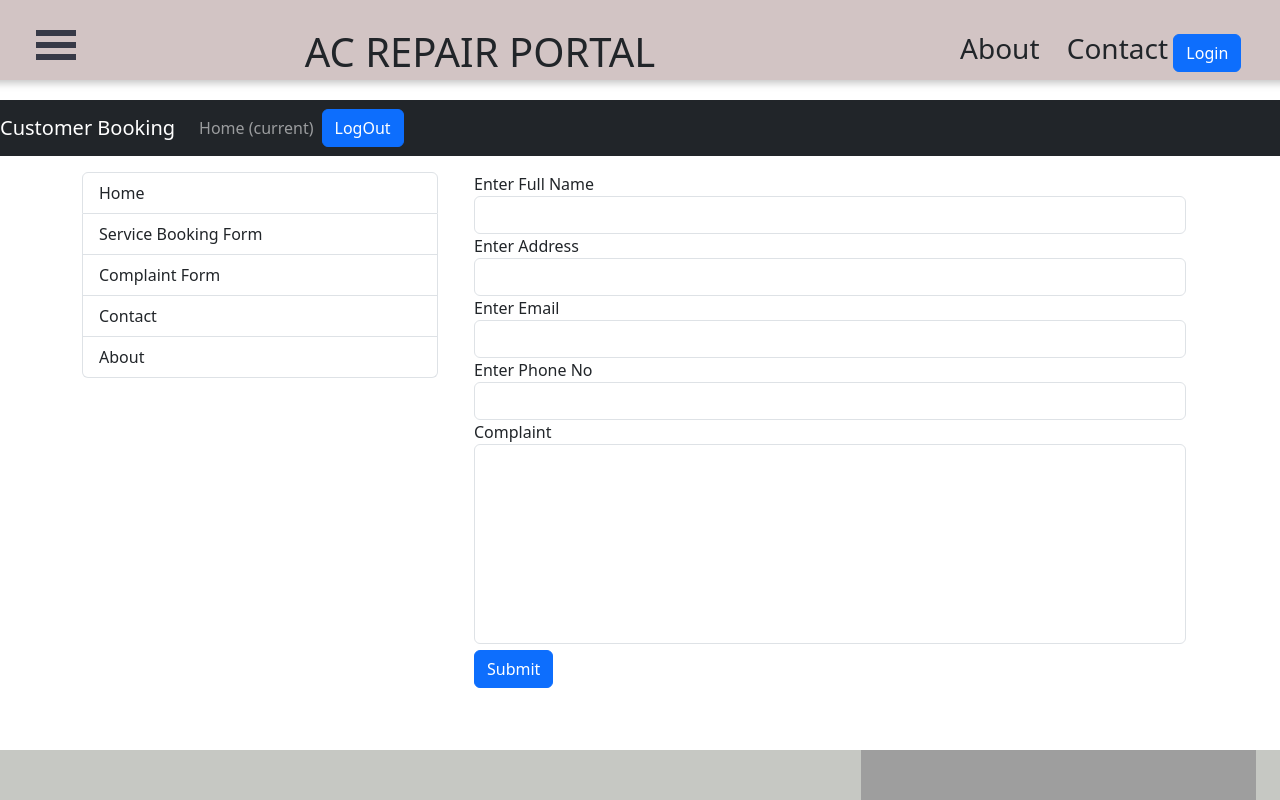
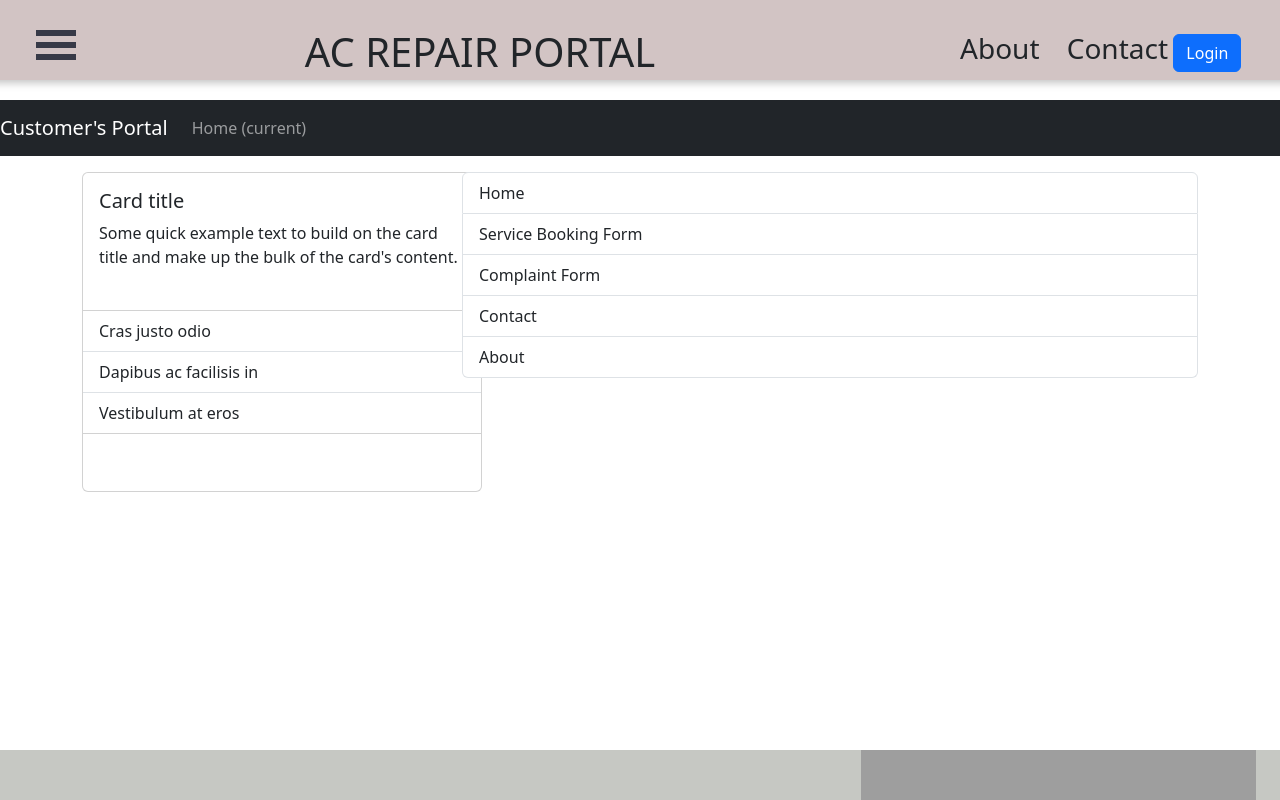
Before and after one commit to mylariprasad/AC-Service-Portal, a React (Create React App) app: page /Customer_bking_rendered in a window 1280 px wide. Built offline with nearby package versions, Linux system fonts and the light colour scheme; grey boxes are pictures that could not be loaded.

Commit message:
shoel changes

```diff
--- a/package.json
+++ b/package.json
@@ -14,6 +14,7 @@
     "@testing-library/user-event": "^13.5.0",
     "axios": "^1.4.0",
     "bootstrap": "^5.3.0",
+    "font-awesome": "^4.7.0",
     "react": "^18.2.0",
     "react-burger-menu": "^3.0.9",
     "react-circular-progressbar": "^2.1.0",
--- a/src/App.js
+++ b/src/App.js
@@ -14,6 +14,7 @@ import ListCustomerComponent from './components/ListCustomerComponent';
 import ListDeviceComponent from './components/ListDeviceComponent';
 import AddDeviceComponent from './components/AddDeviceComponent';
 import Customer_bking_rendered from './components/CustomerBooking/Customer_bking_rendered';
+import ComplainForm from './components/CustomerBooking/ComplainForm';
 
 
 function App() {
@@ -40,7 +41,7 @@ function App() {
       <Route path = "/add-device" element = {<AddDeviceComponent/>} ></Route>
       <Route path="/edit-device/:id" element={<AddDeviceComponent/>}></Route>
       <Route path="/Customer_bking_rendered" element={<Customer_bking_rendered/>}></Route>
-
+      <Route path="/ComplainForm" element={<ComplainForm/>}></Route>
       </Routes>
 
 
--- a/src/components/AddRepairComponent.js
+++ b/src/components/AddRepairComponent.js
@@ -54,72 +54,79 @@ const AddRepairComponent = () => {
     // eslint-disable-next-line react-hooks/exhaustive-deps
   }, []);
 
-  const title = id ? 'Update Repair' : 'Add Repair';
+  const title = id ? 'Update Repair' : 'Book a New Repair Service !';
 
   return (
     <div>
       <br />
       <div className="container">
         <div className="row">
-          <div className="card col-md-6 offset-md-3 offset-md-3">
-            <h2 className="text-center">{title}</h2>
-            <div className="card-body">
+          <div className="card col-md-8 offset-md-3 offset-md-3">
+            <h1 className="text-center">{title}</h1>
+            <div className="card-body-md-8">
               <form>
                 <div className="form-group mb-2">
-                  <label className="form-label">Repair Name:</label>
+
+                  <label className="form-label"><h3>Repair Name:</h3></label>
+
                   <input
                     type="text"
+
                     placeholder="Enter repair name"
                     name="repName"
-                    className="form-control"
+                    className="form-control form-control-lg"
                     value={repName}
                     onChange={(e) => setRepName(e.target.value)}
                     required
                   />
                 </div>
+
                 <div className="form-group mb-2">
-                  <label className="form-label">Customer ID:</label>
+                  <label className="form-label"><h3>Customer ID:</h3></label>
                   <input
                     type="text"
                     placeholder="Enter customer ID"
                     name="custId"
-                    className="form-control"
+                    className="form-control form-control-lg"
                     value={custId}
                     onChange={(e) => setCustId(e.target.value)}
                     required
                   />
                 </div>
+
                 <div className="form-group mb-2">
-                  <label className="form-label">Device ID:</label>
+                  <label className="form-label"><h3>Device ID:</h3></label>
                   <input
                     type="text"
                     placeholder="Enter device ID"
                     name="deviceId"
-                    className="form-control"
+                    className="form-control form-control-lg"
                     value={deviceId}
                     onChange={(e) => setDeviceId(e.target.value)}
                     required
                   />
                 </div>
+
                 <div className="form-group mb-2">
-                  <label className="form-label">Description:</label>
+                  <label className="form-label"><h3>Description:</h3></label>
                   <input
                     type="text"
                     placeholder="Enter description"
                     name="des"
-                    className="form-control"
+                    className="form-control form-control-lg"
                     value={des}
                     onChange={(e) => setDes(e.target.value)}
                     required
                   />
                 </div>
+
                 <div className="form-group mb-2">
-                  <label className="form-label">Status:</label>
+                  <label className="form-label"><h3>Status:</h3></label>
                   <input
                     type="text"
                     placeholder="Enter status"
                     list="browsers" name="myStatus"
-                    className="form-control"
+                    className="form-control form-control-lg"
                     value={status}
                     onChange={(e) => setStatus(e.target.value)}
                     required
@@ -134,8 +141,9 @@ const AddRepairComponent = () => {
                 <button className="btn btn-success" onClick={saveRepair}>
                   Submit
                 </button>
-                <Link to="/repairs" className="btn btn-danger">
-                  Cancel
+                 &emsp;&emsp;
+                <Link to="/Customer_bking_rendered" className="btn btn-danger">
+                   Cancel
                 </Link>
               </form>
             </div>
--- a/src/components/CustomerBooking/RequetForm.js
+++ b/src/components/CustomerBooking/ComplainForm.js
@@ -1,7 +1,7 @@
 import React from 'react'
 import { ToastContainer, toast } from 'react-toastify'
 
-export default function RequetForm() {
+export default function ComplainForm() {
 
     function SaveButton(){
         toast.success("Successfully Submited");
@@ -14,7 +14,9 @@ export default function RequetForm() {
         <ToastContainer theme="light" autoClose={2500}/>
         <form className='container'>
             <div className="form-group">
-                <label>Enter Full Name</label> <input type="text" className="form-control" name="name" />
+                     <h2> Lodge your grievances and complaints   </h2>
+                     <br/>
+            <label>Enter Full Name</label> <input type="text" className="form-control" name="name" />
             </div>
 
             <div className="form-group">
--- /dev/null
+++ b/src/components/CustomerBooking/Custmr_card.js
@@ -0,0 +1,23 @@
+import React from 'react'
+
+function Custmr_card() {
+  return (
+    <div class="card" style={{width: '25rem',height:'20rem'}}>
+
+  <div class="card-body">
+    <h5 class="card-title">Card title</h5>
+    <p class="card-text">Some quick example text to build on the card title and make up the bulk of the card's content.</p>
+  </div>
+  <ul class="list-group list-group-flush">
+    <li class="list-group-item">Cras justo odio</li>
+    <li class="list-group-item">Dapibus ac facilisis in</li>
+    <li class="list-group-item">Vestibulum at eros</li>
+  </ul>
+  <div class="card-body">
+
+  </div>
+</div>
+  )
+}
+
+export default Custmr_card
--- a/src/components/CustomerBooking/Customer_bking_rendered.jsx
+++ b/src/components/CustomerBooking/Customer_bking_rendered.jsx
@@ -3,8 +3,8 @@ import React from 'react';
 import NavBar from './NavBar';
 import {Container, Row, Col} from "reactstrap";
 import MenuContent from './MenuContent';
-import RequetForm from './RequetForm';
-
+import ComplainForm from './ComplainForm';
+import Custmr_card from './Custmr_card';
 
 export default function Customer_bking_rendered() {
 
@@ -14,10 +14,10 @@ export default function Customer_bking_rendered() {
       <Container className='my-3'>
         <Row>
           <Col md={4}>
-          <MenuContent></MenuContent>
+          <Custmr_card></Custmr_card>
           </Col>
           <Col md={8}>
-          <RequetForm></RequetForm>
+          <MenuContent></MenuContent>
           </Col>
         </Row>
       </Container>
--- a/src/components/CustomerBooking/MenuContent.js
+++ b/src/components/CustomerBooking/MenuContent.js
@@ -8,10 +8,10 @@ export default function MenuContent() {
         <ListGroupItem tag="a" href='/' action>
             Home
         </ListGroupItem>
-        <ListGroupItem tag="a" href='request-Form' action>
+        <ListGroupItem tag="a" href='add-repair' action>
             Service Booking Form
         </ListGroupItem>
-        <ListGroupItem tag="a" href='Complaint-Form' action>
+        <ListGroupItem tag="a" href='ComplainForm' action>
             Complaint Form
         </ListGroupItem>
         <ListGroupItem tag="a" href='Contact' action>
--- a/src/components/CustomerBooking/NavBar.js
+++ b/src/components/CustomerBooking/NavBar.js
@@ -4,7 +4,7 @@ export default function NavBar() {
   return (
     <div>
       <nav class="navbar navbar-expand-lg navbar-dark bg-dark">
-  <a class="navbar-brand" href="#">Customer Booking</a>
+  <a class="navbar-brand" href="#">Customer's Portal</a>
   <button class="navbar-toggler" type="button" data-toggle="collapse" data-target="#navbarSupportedContent" aria-controls="navbarSupportedContent" aria-expanded="false" aria-label="Toggle navigation">
     <span class="navbar-toggler-icon"></span>
   </button>
@@ -17,7 +17,7 @@ export default function NavBar() {
 
 
     </ul>
-      <button class="btn btn-primary my-2 my-sm-0" >LogOut</button>
+      {/*<button class="btn btn-primary my-2 my-sm-0" >LogOut</button>*/}
   </div>
 </nav>
     </div>
--- a/src/components/ListRepairComponent.js
+++ b/src/components/ListRepairComponent.js
@@ -51,9 +51,9 @@ const ListRepairComponent = () => {
   return (
     <div className="container">
       <h2 className="text-center">Repair Management</h2>
-      <Link to="/add-repair" className="btn btn-primary mb-2">
-        Add Repair
-      </Link>
+      {/*<Link to="/add-repair" className="btn btn-primary mb-2">
+        Book a New Repair Service !
+      </Link>*/}
 
       <div className="col-md-12 mt-3 mb-3">
         <div className="input-group">
--- a/src/services/CustomerService.js
+++ b/src/services/CustomerService.js
@@ -1,6 +1,6 @@
 import axios from 'axios'
 
-const CUSTOMER_BASE_REST_API_URL='http://localhost:8082/customers';
+const CUSTOMER_BASE_REST_API_URL='http://localhost:8080/customers';
 class CustomerService{
     getAllCustomers(){
         return axios.get(CUSTOMER_BASE_REST_API_URL)
```
Also changed, not shown: src/components/CustomerBooking/Service_booking_form.js (deleted), 1 other file (tests, documents, lock files or other folders).
